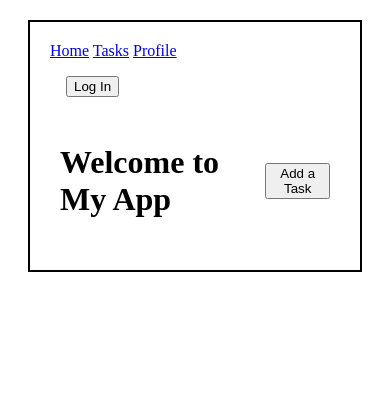
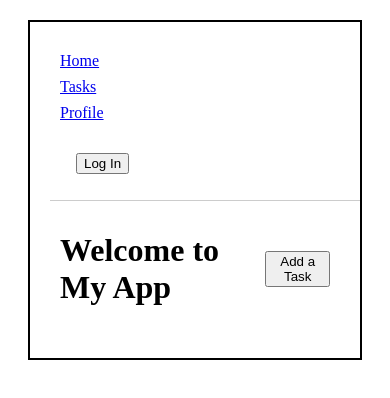
Before and after one commit to jiao2560/cs5610-Spring2025, a React (Vite) app in the folder week9/my-react-app/: page / in a window 390 px wide. Shown: the top 398 px of the page. Built offline with nearby package versions, Linux system fonts and the light colour scheme; data requests are answered from the project's data file.

Commit message:
Activity - Navigation Component  completed

```diff
--- a/week9/my-react-app/db.json
+++ b/week9/my-react-app/db.json
@@ -19,6 +19,11 @@
       "id": "b26a",
       "title": "dasd",
       "date": "dsa"
+    },
+    {
+      "id": "e987",
+      "title": "cxz",
+      "date": "cxz"
     }
   ],
   "users": [
--- a/week9/my-react-app/src/App.jsx
+++ b/week9/my-react-app/src/App.jsx
@@ -8,6 +8,8 @@ import AuthenticationButton from "./components/AuthenticationButton";
 import Profile from "./components/Profile";
 import ProtectedRoute from "./components/ProtectedRoute";
 import { useAuth0 } from "@auth0/auth0-react";
+import Navigation from "./components/Navigation";
+
 
 function App() {
   const { isAuthenticated, getAccessTokenSilently } = useAuth0();
@@ -105,14 +107,7 @@ function App() {
   return (
     <div className="app-container">
       {/* Always show navigation */}
-      <nav>
-        <Link to="/">Home</Link>{" "}
-        <Link to="/tasks">Tasks</Link>{" "}
-        <Link to="/profile">Profile</Link>
-      </nav>
-
-      {/* Auth buttons */}
-      <AuthenticationButton />
+      <Navigation />
 
       {/* Show header only for valid routes */}
       {showHeader && (
--- /dev/null
+++ b/week9/my-react-app/src/components/Navigation.css
@@ -0,0 +1,31 @@
+.nav-container {
+    width: 100%;
+    padding: 10px;
+    border-bottom: 1px solid #ccc;
+  }
+
+  .nav-inner {
+    display: flex;
+    justify-content: flex-end;
+    align-items: center;
+    gap: 15px;
+    flex-wrap: wrap;
+  }
+
+  .nav-links {
+    display: flex;
+    gap: 15px;
+  }
+
+  /* Small screens */
+  @media (max-width: 576px) {
+    .nav-inner {
+      flex-direction: column;
+      align-items: flex-start;
+    }
+
+    .nav-links {
+      flex-direction: column;
+      gap: 8px;
+    }
+  }
--- /dev/null
+++ b/week9/my-react-app/src/components/Navigation.jsx
@@ -0,0 +1,21 @@
+import React from "react";
+import { Link } from "react-router-dom";
+import AuthenticationButton from "./AuthenticationButton";
+import "./Navigation.css";
+
+function Navigation() {
+  return (
+    <nav className="nav-container">
+      <div className="nav-inner">
+        <div className="nav-links">
+          <Link to="/">Home</Link>
+          <Link to="/tasks">Tasks</Link>
+          <Link to="/profile">Profile</Link>
+        </div>
+        <AuthenticationButton />
+      </div>
+    </nav>
+  );
+}
+
+export default Navigation;
```
